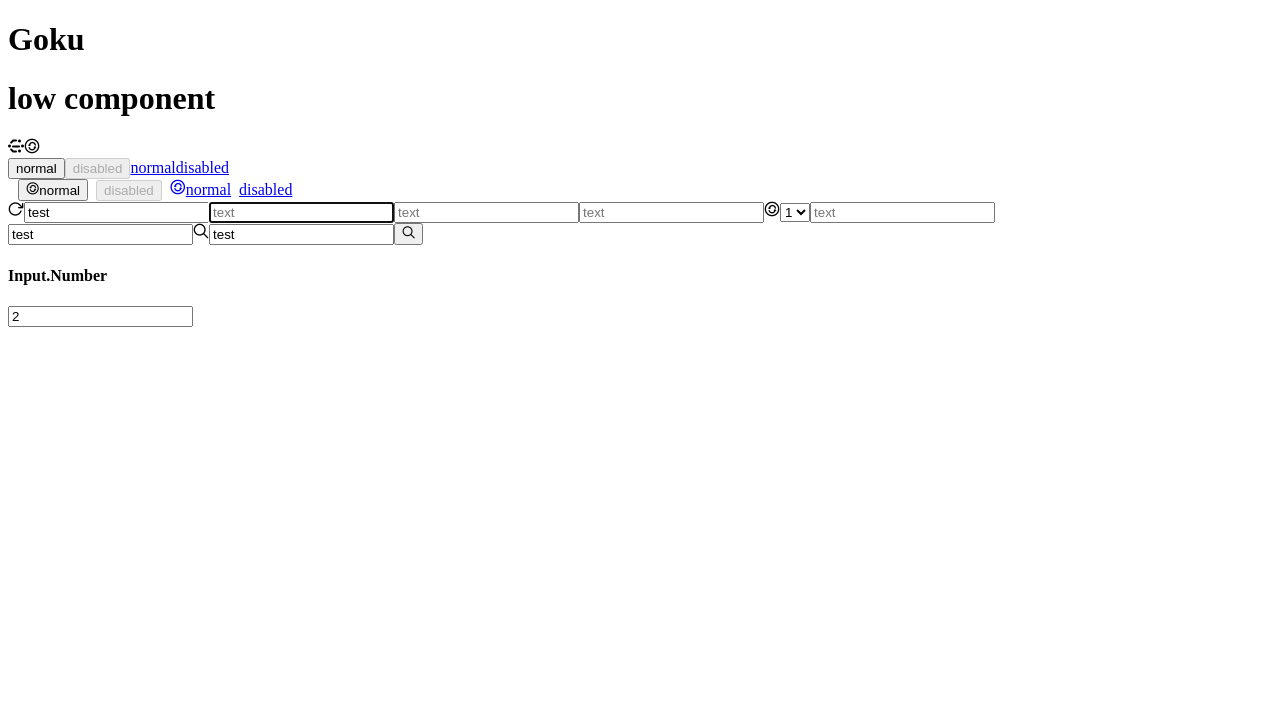
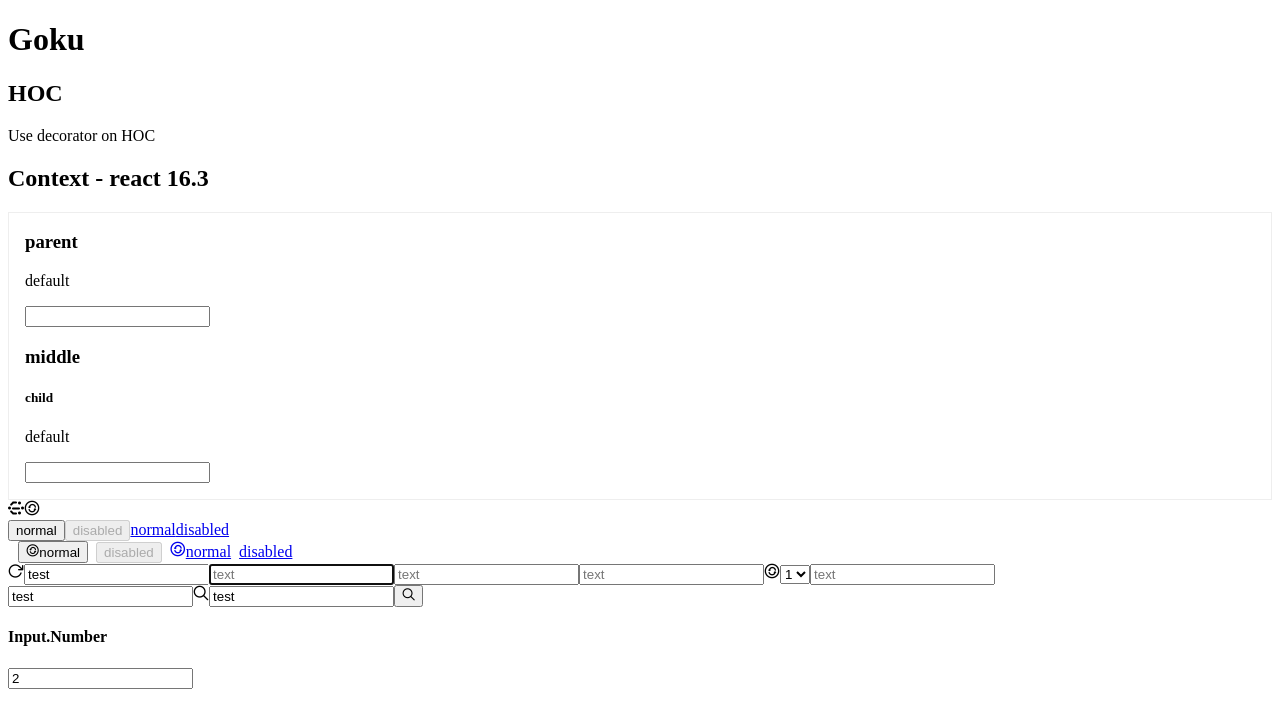
Before and after one commit to poplark/Goku, a React app: page / in a window 1280 px wide. Shown: the top 728 px of the page. Built offline with nearby package versions, Linux system fonts and the light colour scheme.

Commit message:
update react to 16.3 to use the new context - 升级react版本到16.3，并使用新的context功能

```diff
--- a/example/js/App.jsx
+++ b/example/js/App.jsx
@@ -1,6 +1,7 @@
 import React, { Component } from "react";
 
 import HOC from './components/hoc';
+import Context from './components/context';
 import ButtonExample from './components/button';
 import IconExample from './components/icon';
 import InputExample from './components/input';
@@ -11,6 +12,7 @@
             <div>
                 <h1>Goku</h1>
                 <HOC/>
+                <Context/>
                 <IconExample/>
                 <ButtonExample/>
                 <InputExample/>
--- /dev/null
+++ b/example/js/components/context/child.jsx
@@ -0,0 +1,32 @@
+import React, { Component } from 'react';
+import { Consumer } from './context';
+
+export default class Child extends Component {
+    constructor(props, context) {
+        super(props);
+
+        console.log('ccccc', props, context);
+    }
+
+    render() {
+        return (
+            <Consumer>
+                {
+                    value => {
+                        return (
+                            <div>
+                                <h5>child</h5>
+                                <div>
+                                    <p>{value.group.name}</p>
+                                </div>
+                                <div>
+                                    <input onChange={value.onChange}/>
+                                </div>
+                            </div>
+                        )
+                    }
+                }
+            </Consumer>
+        )
+    }
+}
--- /dev/null
+++ b/example/js/components/context/context.jsx
@@ -0,0 +1,10 @@
+import React, { Component } from 'react';
+
+const { Provider, Consumer } = React.createContext({
+    name: 'default',
+    onChange: (name) => {
+        this.name = name;
+    }
+});
+
+export { Provider, Consumer };
--- /dev/null
+++ b/example/js/components/context/index.jsx
@@ -0,0 +1,2 @@
+import Parent from './parent';
+export default Parent;
--- /dev/null
+++ b/example/js/components/context/middle.jsx
@@ -0,0 +1,19 @@
+import React, { Component } from 'react';
+import Child from './child';
+
+export default class Middle extends Component {
+    constructor(props, context) {
+        super(props);
+        console.log('middle', props, context);
+    }
+
+    render() {
+
+        return (
+            <div>
+                <h3>middle</h3>
+                <Child/>
+            </div>
+        )
+    }
+}
--- /dev/null
+++ b/example/js/components/context/parent.jsx
@@ -0,0 +1,50 @@
+import React, { Component } from 'react';
+import { Provider } from './context';
+import Middle from './middle';
+
+export default class Parent extends Component {
+    constructor(props, context) {
+        console.log('pppp', props, context);
+        super(props);
+        this.state = {
+            group: {
+                name: 'default',
+                // id: 1
+            }
+        }
+    }
+
+    handleAdd = () => {
+        let { group } = this.state;
+        group.id += 1;
+        this.setState({group});
+    }
+    handleChange = e => {
+        let value = e.target.value;
+        let { group } = this.state;
+        group.name = value;
+        this.setState({
+            group
+        });
+    }
+    render() {
+        let { group } = this.state;
+        return (
+            <div>
+                <h2>Context - react 16.3</h2>
+                <Provider value={{group: group, onChange: this.handleChange}}>
+                    <div style={{padding: '0 16px 16px 16px', border: '1px solid #eee'}}>
+                        <h3>parent</h3>
+                        <div>
+                            <p>{group.name}</p>
+                        </div>
+                        <div>
+                            <input onChange={this.handleChange}/>
+                        </div>
+                        <Middle></Middle>
+                    </div>
+                </Provider>
+            </div>
+        )
+    }
+}
--- a/example/js/components/hoc/low.jsx
+++ b/example/js/components/hoc/low.jsx
@@ -6,7 +6,10 @@
 export default class Low extends Component {
     render() {
         return (
-            <h1>low component</h1>
+            <div>
+                <h2>HOC</h2>
+                <p>Use decorator on HOC</p>
+            </div>
         )
     }
 }
--- a/package.json
+++ b/package.json
@@ -42,8 +42,8 @@
   "dependencies": {
     "classnames": "^2.2.5",
     "omit.js": "^1.0.0",
-    "react": "^16.2.0",
-    "react-dom": "^16.2.0",
+    "react": "^16.3.0",
+    "react-dom": "^16.3.0",
     "react-router-dom": "^4.2.2"
   }
 }
```
Also changed, not shown: 1 other file (tests, documents, lock files or other folders).
